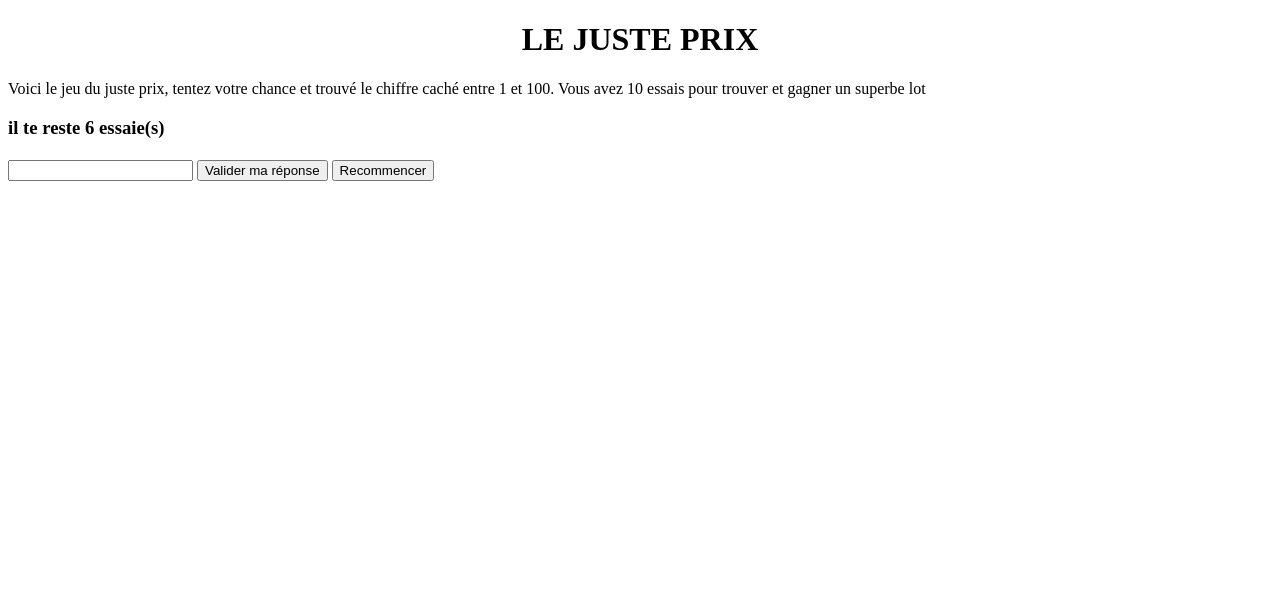
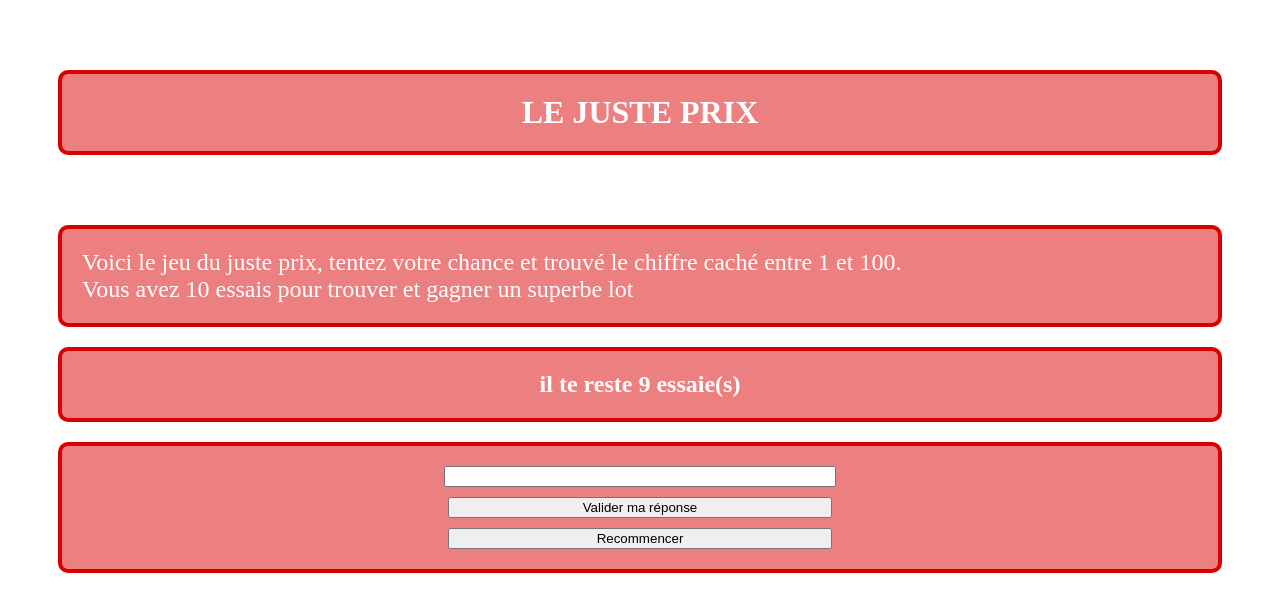
Before and after one commit to Johan-Lhuile/EXO_JS, a plain HTML site: page Le_juste_prix/index.html in a window 1280 px wide. Both pictures are taken after a click on the button "Valider ma réponse". Drawn offline with Linux system fonts and the light colour scheme.

Commit message:
ajout du CSS

```diff
--- a/Le_juste_prix/index.html
+++ b/Le_juste_prix/index.html
@@ -11,20 +11,18 @@
 <body>
     <header>
         <h1>LE JUSTE PRIX</h1>
-        <p>Voici le jeu du juste prix, tentez votre chance et trouvé le chiffre caché entre 1 et 100.
+        <p>Voici le jeu du juste prix, tentez votre chance et trouvé le chiffre caché entre 1 et 100. <br>
         Vous avez 10 essais pour trouver et gagner un superbe lot
         </p>
     </header>
-
-    <h3 id="messageh3"></h3>
-    <h3 id="decompte"></h3>
-
-    <input type="number" id="essaiInput">
-
-
-
-    <button id="valider">Valider ma réponse</button>
-    <button type="button" id="reload" onclick="window.location.reload()" >Recommencer</button>
-
+    <div id="messages">
+        <div id="messageh3"></div>
+        <div id="decompte"></div>
+    </div>
+    <div class="essais">
+        <input type="number" id="essaiInput">
+        <button id="valider">Valider ma réponse</button>
+        <button type="button" id="reload" onclick="window.location.reload()" >Recommencer</button>
+    </div>
 </body>
 </html>
--- a/Le_juste_prix/script.js
+++ b/Le_juste_prix/script.js
@@ -1,13 +1,13 @@
 const price = parseInt(Math.floor(Math.random() * 100));
 
-console.log(price);
+// console.log(price);
 
 const message = document.createElement("h3");
-const decomptenb = document.querySelector("#decompte");
+const decomptenb = document.createElement("h3");
 const essai = document.querySelector("#essaiInput");
 const reload = document.querySelector("#reload");
 const submit = document.querySelector("#valider");
-let i = 7;
+let i = 10;
 
 const recompense = ["un apple wish", "un sushi en plastique", "une boite à meeeeuuuhhhh"]
 
@@ -22,14 +22,14 @@ function createNewH3(text) {
 
 function decompte(i) {
     decomptenb.textContent = i;
-        document.querySelector("#decompte").appendChild(message);
+        document.querySelector("#decompte").appendChild(decomptenb);
     }
 
 function gagner() {
 
     if (parseInt(essai.value) === price && 0 < i ) {
-        console.log("gagner");
-        console.log(i);
+        // console.log("gagner");
+        // console.log(i);
         createNewH3("FELICITATION!!!! Vous avez gagné un(e) " + recompense[randomrecompense]);
         essai.disabled = true;
         submit.disabled = true;
@@ -38,12 +38,10 @@ function gagner() {
     }
 }
 
-
-
 function perdu() {
 
-    console.log("perdu");
-    console.log(i);
+    // console.log("perdu");
+    // console.log(i);
     createNewH3("PERDU, Allez recommencez");
     essai.disabled = true;
     submit.disabled = true;
@@ -58,21 +56,23 @@ function propose(input) {
         return;
     }
 
-    if (parseInt(essai.value) < price)
+    if (parseInt(essai.value) < price) {
 
-    {
-        console.log("grand");
-        console.log(i);
+        // console.log("grand");
+        // console.log(i);
         createNewH3("le juste prix est plus grand");
         essai.value = "";
 
     }
     else if (parseInt(essai.value) > price) {
-        console.log("petit");
-        console.log(i);
+
+        // console.log("petit");
+        // console.log(i);
         createNewH3("le juste prix est plus petit");
         essai.value = "";
+
     } else {
+
         gagner()
 
 }
@@ -81,17 +81,16 @@ decompte("il te reste " + i + " essaie(s)")
 }
 
 essai.addEventListener("keydown", function (event) {
+
 if (event.key === "Enter" && i > 0) {
-    console.log(event);
+    // console.log(event);
     i--
     propose(this);
-    // essai.value = "";
-}
-
+    }
 })
 
+submit.addEventListener("click", function () {
 
-submit.addEventListener("click", function () {
     if ( i > 0) {
         i--
         propose(this);
--- a/Le_juste_prix/style.css
+++ b/Le_juste_prix/style.css
@@ -1,3 +1,60 @@
 h1 {
 text-align: center;
+background-color: rgba(217, 0, 0, 0.50);
+border: 4px solid rgb(217, 0, 0);
+color: #ffffff;
+border-radius: 10px;
+margin: 70px 50px;
+padding: 20px;
 }
+
+h3 {
+text-align: center;
+font-size: 1.5em;
+background-color: rgba(217, 0, 0, 0.50);
+border: 4px solid rgb(217, 0, 0);
+color: #ffffff;
+border-radius: 10px;
+padding: 20px;
+margin: 0 50px;
+}
+
+p {
+font-size: 1.5em;
+background-color: rgba(217, 0, 0, 0.50);
+border: 4px solid rgb(217, 0, 0);
+color: #ffffff;
+border-radius: 10px;
+padding: 20px;
+margin: 0 50px;
+}
+
+#messageh3 {
+margin: 20px 0;
+}
+
+#decompte {
+margin: 20px 0;
+}
+
+.essais {
+background-color: rgba(217, 0, 0, 0.50);
+border: 4px solid rgb(217, 0, 0);
+border-radius: 10px;
+display: flex;
+flex-direction: column;
+margin: 0 50px;
+padding: 20px;
+}
+
+input, button {
+display: flex;
+justify-content: center;
+align-items: center;
+width: 30vw;
+margin: auto;
+}
+
+button {
+margin-top: 10px;
+}
```
